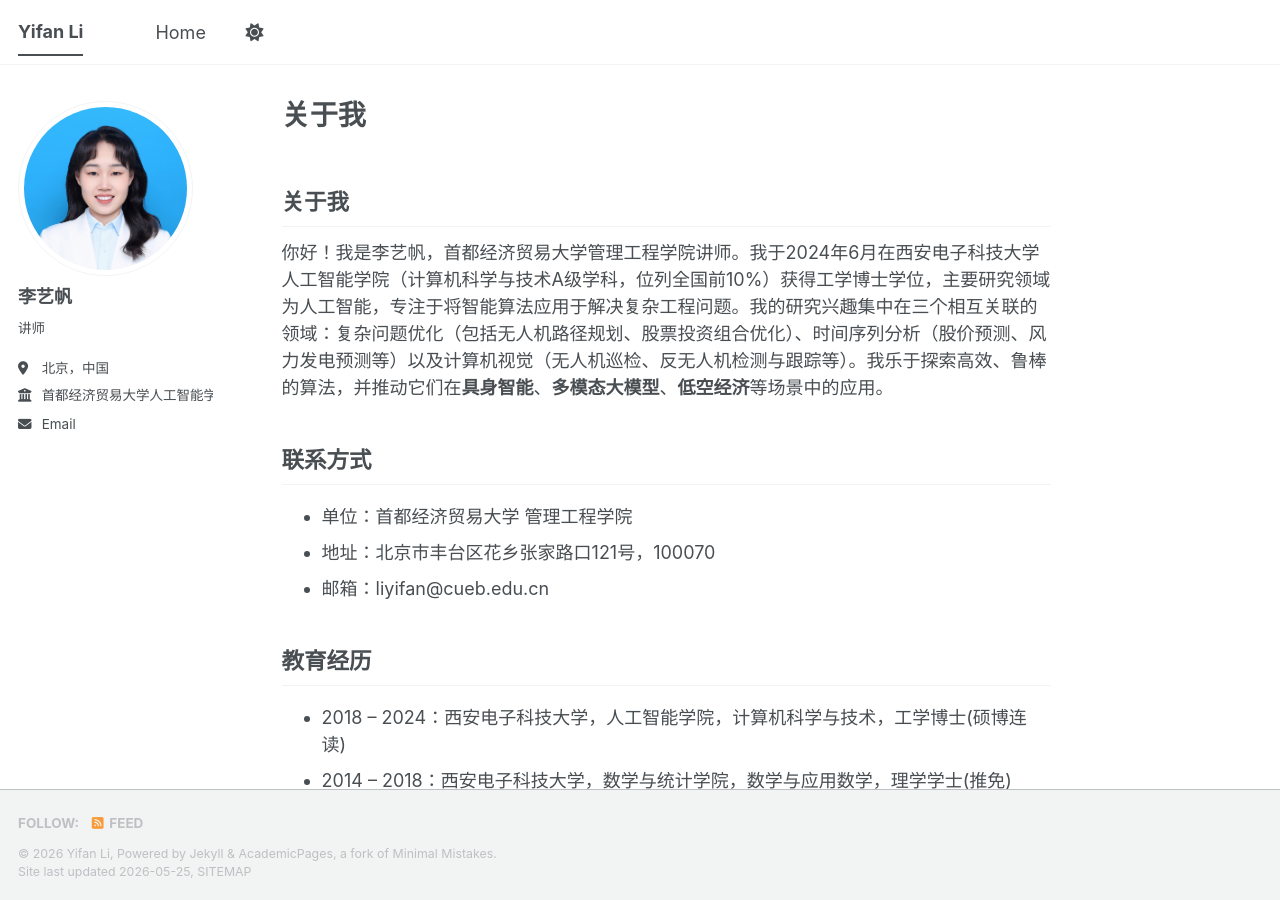
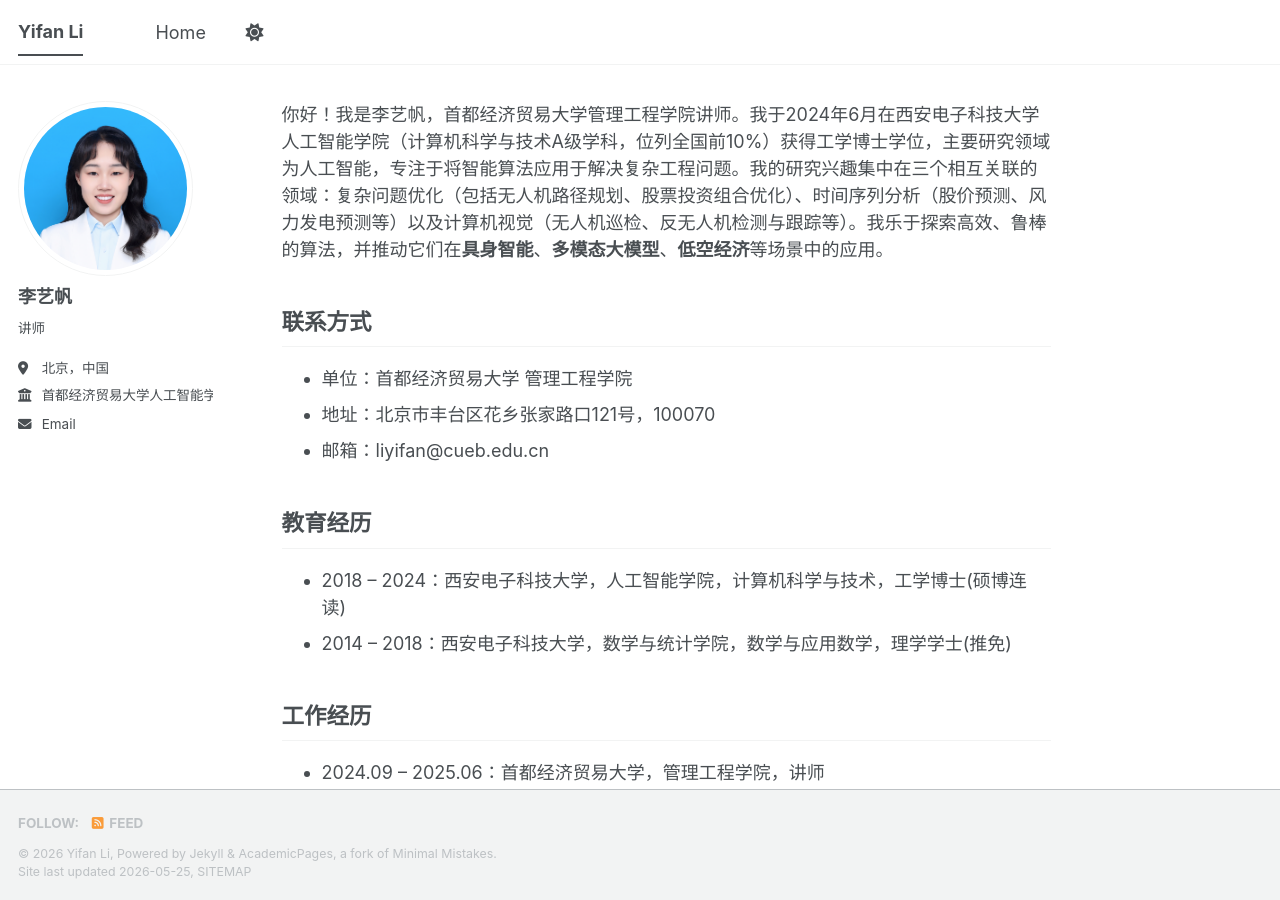
Before and after one commit to EavanLi/liyifan, a Jekyll site: the page built from index.md, in a window 1280 px wide and 900 px high. Built offline with Jekyll 4.4.1, drawn with Linux system fonts in a browser that asks for light colours; our own code applies the rules of GitHub Pages for plain Markdown files; a script bundle is joined from its source files by our own code; library files that are not in the unit come from our copies.

Commit message:
Update index.md

```diff
--- a/index.md
+++ b/index.md
@@ -1,5 +1,3 @@
-## 关于我
-
 你好！我是李艺帆，首都经济贸易大学管理工程学院讲师。我于2024年6月在西安电子科技大学人工智能学院（计算机科学与技术A级学科，位列全国前10%）获得工学博士学位，主要研究领域为人工智能，专注于将智能算法应用于解决复杂工程问题。我的研究兴趣集中在三个相互关联的领域：复杂问题优化（包括无人机路径规划、股票投资组合优化）、时间序列分析（股价预测、风力发电预测等）以及计算机视觉（无人机巡检、反无人机检测与跟踪等）。我乐于探索高效、鲁棒的算法，并推动它们在**具身智能**、**多模态大模型**、**低空经济**等场景中的应用。
 
 ## 联系方式
```
